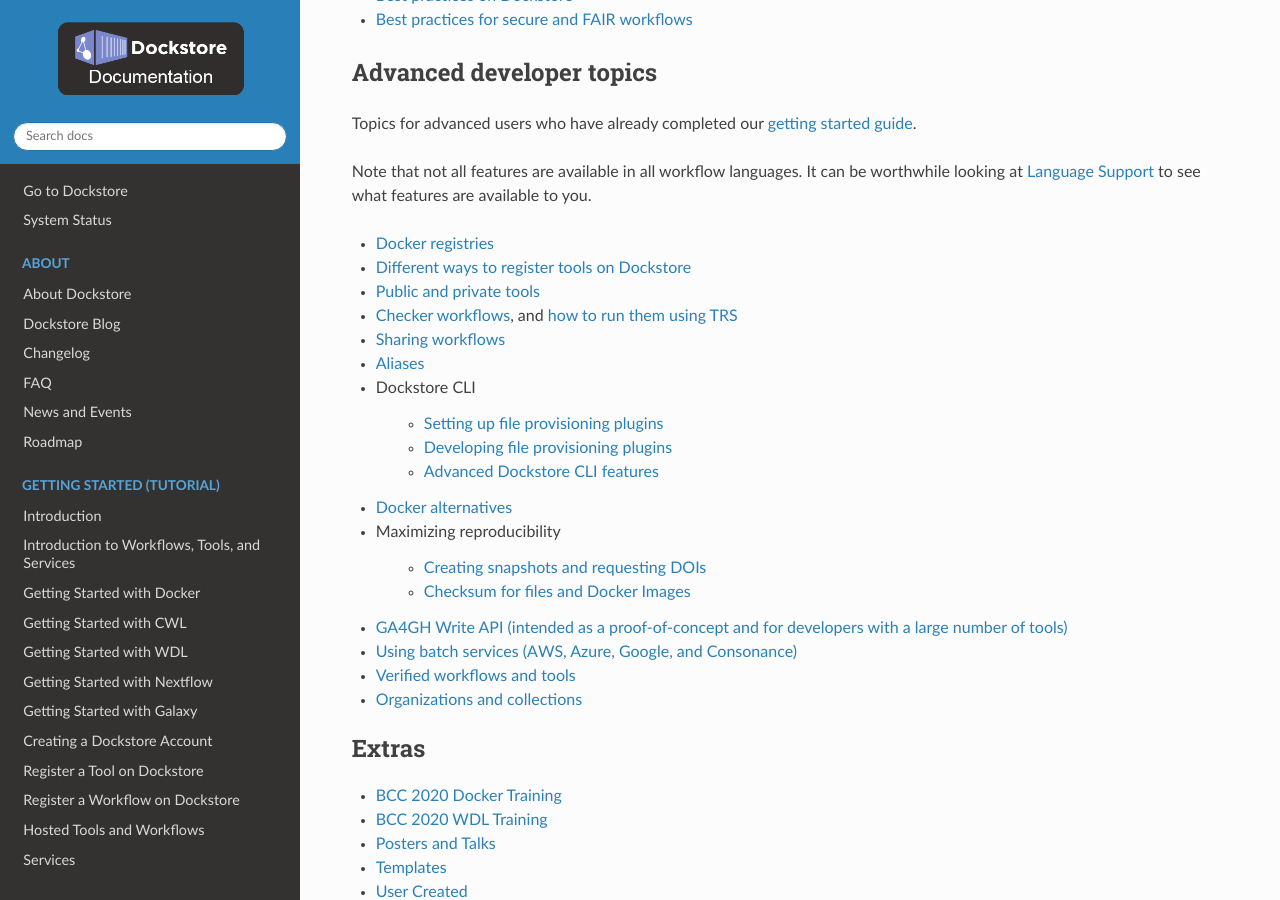
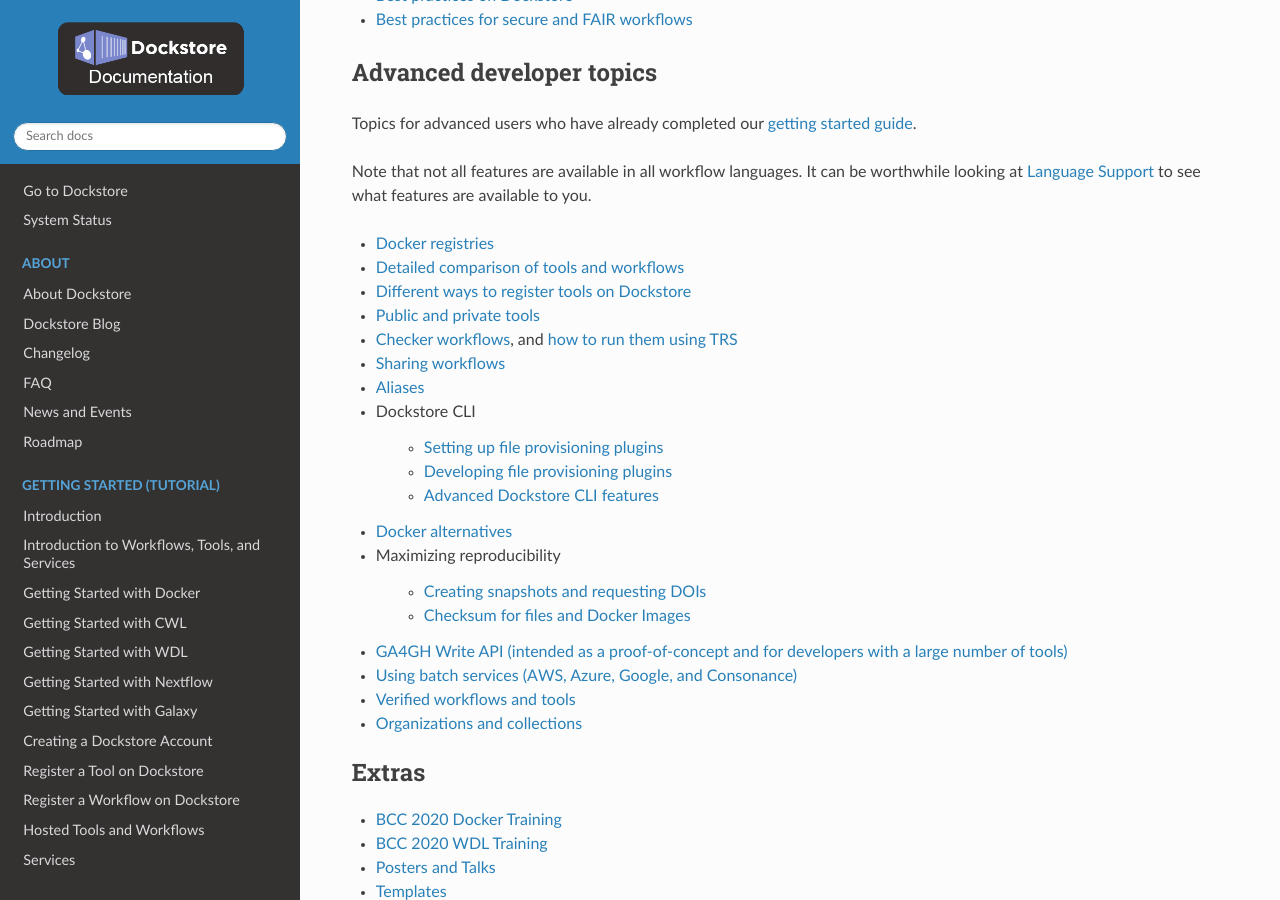
Before and after one commit to dockstore/dockstore-documentation, a Sphinx documentation site: the page built from docs/index.rst, in a window 1280 px wide and 900 px high, scrolled down 2037 px. Built offline with Sphinx 7.4.7 and the Read the Docs theme 2.0.0, drawn with Linux system fonts in a browser that asks for light colours.

Commit message:
Update index to add new file

```diff
--- a/docs/index.rst
+++ b/docs/index.rst
@@ -169,6 +169,7 @@
 .. To get the above to format nicely, I made changes to advanced-topics/advanced-topics that make it no longer compatible with the Table of Contents, so advanced-topics/advanced-topics will no longer show in the sidebar. I feel that is a fair trade off.
 
 * :doc:`Docker registries <advanced-topics/docker-registries>`
+* :doc:`Detailed comparison of tools and workflows <advanced-topics/tools-vs-workflows>`
 * :doc:`Different ways to register tools on Dockstore <advanced-topics/ways-to-register-tools>`
 * :doc:`Public and private tools <advanced-topics/public-and-private-tools>`
 * :doc:`Checker workflows <advanced-topics/checker-workflows>`, and :doc:`how to run them using TRS <advanced-topics/checker-workflow-trs>`
@@ -198,6 +199,7 @@
    :hidden:
 
    advanced-topics/docker-registries
+   advanced-topics/tools-vs-workflows
    advanced-topics/ways-to-register-tools
    advanced-topics/public-and-private-tools
    advanced-topics/checker-workflows
```
